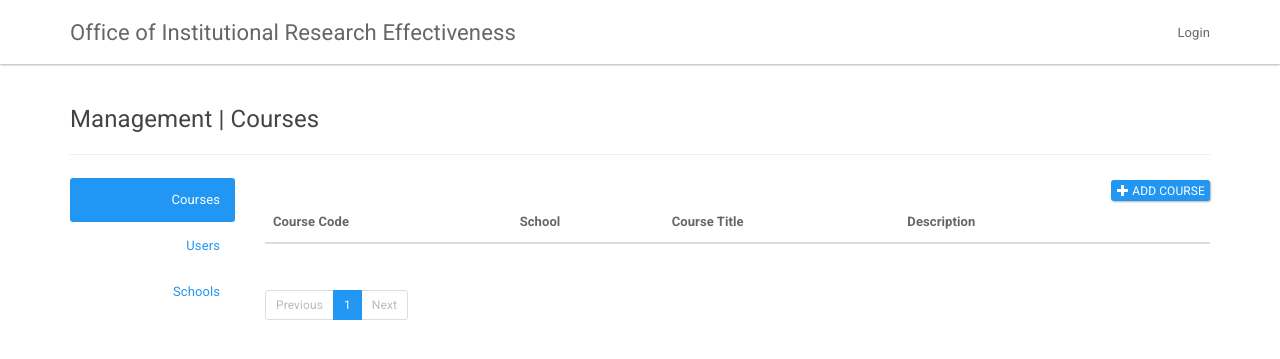
After one commit to skaex/oire, a Django app: page /courses/courses/ in a window 1280 px wide. The commit adds this page. Shown: the top 359 px of the page. Run offline with Django 3.2, Linux system fonts and the light colour scheme; data that the repository does not hold is empty; some libraries are stand-ins or nearby versions.

Commit message:
Add course management views
- Add course management views.
- Add school management views.

```diff
--- /dev/null
+++ b/courses/forms.py
@@ -0,0 +1,56 @@
+from django import forms
+from .models import School, Course
+
+EMPTY_SCHOOL_ERROR = "You have to provide a school name"
+
+
+class SchoolForm(forms.models.ModelForm):
+    class Meta:
+        model = School
+        fields = ('school', 'description')
+        widgets = {
+            'school': forms.fields.TextInput(attrs={
+                'placeholder': 'Enter a school name',
+                'class': 'form-control',
+            }),
+            'description': forms.Textarea(attrs={
+                'placeholder': 'Describe the school',
+                'class': 'form-control',
+            })
+        }
+        error_messages = {
+            'school': {'required': EMPTY_SCHOOL_ERROR}
+        }
+
+
+EMPTY_COURSE_CODE_ERROR = "You have to provide a course code"
+EMPTY_COURSE_TITLE_ERROR = "You have to provide a course title"
+EMPTY_COURSE_SCHOOL_ERROR = "You have to provide a course school"
+
+
+class CourseForm(forms.models.ModelForm):
+    class Meta:
+        model = Course
+        fields = ('code', 'title', 'school', 'description')
+        widgets = {
+            'code': forms.fields.TextInput(attrs={
+                'placeholder': 'Enter a course code',
+                'class': 'form-control',
+            }),
+            'title': forms.fields.TextInput(attrs={
+                'placeholder': 'Enter a course title',
+                'class': 'form-control',
+            }),
+            'description': forms.Textarea(attrs={
+                'placeholder': 'Enter a course description',
+                'class': 'form-control',
+            }),
+            'school': forms.fields.Select(attrs={
+                'class': 'form-control',
+            }),
+        }
+        error_messages = {
+            'code': {'required': EMPTY_COURSE_CODE_ERROR},
+            'title': {'required': EMPTY_COURSE_TITLE_ERROR},
+            'school': {'required': EMPTY_COURSE_SCHOOL_ERROR},
+        }
--- /dev/null
+++ b/courses/templates/courses/management/course/form.html
@@ -0,0 +1,5 @@
+{% extends "shared/management.html" %}
+{% block page %}Course Form{% endblock %}
+{% block pagecontent %}
+	{% include "shared/form.html" %}
+{% endblock %}
--- /dev/null
+++ b/courses/templates/courses/management/course/list.html
@@ -0,0 +1,33 @@
+{% extends "shared/management.html" %}
+{% block page %}Courses{% endblock %}
+{% block pagecontent %}
+<div class="pull-right">
+<a href="{% url 'new_course' %}" type="button" class="btn btn-xs btn-primary"><span class="glyphicon glyphicon-plus" aria-hidden="true"></span> Add course</a>
+</div>
+<table class="table table-hover">
+	<thead>
+	<tr>
+		<th>Course Code</th>
+		<th>School</th>
+		<th>Course Title</th>
+		<th>Description</th>
+		<th></th>
+		<th></th>
+	</tr>
+	</thead>
+	   {% for course in object_list %}
+         <tr>
+           <td>{{ course.code }}</td>
+           <td>{{ course.school }}</td>
+           <td>{{ course.title }}</td>
+           <td>{{ course.description }}</td>
+           <td><a href="{% url 'course_edit' course.id %}" ><span class="glyphicon glyphicon-edit" aria-hidden="true"></span></a></td>
+           <!-- <td><a href="{% url 'course_delete' course.id %}" ><span class="glyphicon glyphicon-remove" aria-hidden="true"></span></a></td> -->
+  		 </tr>
+       {% endfor %}
+	<tbody>
+
+	</tbody>
+</table>
+    {% include "shared/pagination.html" %}
+{% endblock %}
--- /dev/null
+++ b/courses/templates/courses/management/school/form.html
@@ -0,0 +1,5 @@
+{% extends "shared/management.html" %}
+{% block page %}School Form{% endblock %}
+{% block pagecontent %}
+	{% include "shared/form.html" %}
+{% endblock %}
--- /dev/null
+++ b/courses/urls.py
@@ -0,0 +1,28 @@
+from django.conf.urls import url
+from . import views
+
+urlpatterns = [
+	url(r'^schools/$',
+         views.SchoolListView.as_view(),
+         name='school_list'),
+	url(r'^schools/new/$', views.SchoolAddView.as_view(),
+		name='new_school'),
+	url(r'^schools/(?P<pk>\d+)/edit/$',
+           views.SchoolUpdateView.as_view(),
+           name='school_edit'),
+	url(r'^schools/(?P<pk>\d+)/delete/$',
+           views.SchoolDeleteView.as_view(),
+           name='school_delete'),
+  url(r'^courses/$',
+    views.CourseListView.as_view(),
+    name='course_list'),
+  url(r'^courses/new/$', views.CourseAddView.as_view(),
+    name='new_course'),
+  url(r'^courses/(?P<pk>\d+)/edit/$',
+           views.CourseUpdateView.as_view(),
+           name='course_edit'),
+  url(r'^courses/(?P<pk>\d+)/delete/$',
+           views.CourseDeleteView.as_view(),
+           name='course_delete'),
+
+]
--- a/courses/views.py
+++ b/courses/views.py
@@ -1,3 +1,68 @@
-from django.shortcuts import render
+from django.core.urlresolvers import reverse_lazy
+from django.views.generic.list import ListView
+from django.views.generic.edit import CreateView, UpdateView, DeleteView
+from braces.views import LoginRequiredMixin, PermissionRequiredMixin
+from django.contrib.messages.views import SuccessMessageMixin
+from .models import School, Course
+from .forms import SchoolForm, CourseForm
 
-# Create your views here.
+
+class SchoolMixin(LoginRequiredMixin, SuccessMessageMixin):
+    model = School
+
+
+class SchoolEditMixin(SchoolMixin):
+    template_name = 'courses/management/school/form.html'
+    form_class = SchoolForm
+    success_url = reverse_lazy('school_list')
+
+
+class SchoolListView(SchoolMixin, ListView):
+    template_name = 'courses/management/school/list.html'
+    paginate_by = 10
+
+
+class SchoolAddView(SchoolEditMixin, CreateView):
+    success_message = "%(school)s was created successfully"
+
+
+class SchoolUpdateView(SchoolEditMixin, UpdateView):
+    success_message = "%(school)s was updated successfully"
+
+
+# TODO: I don't think there should be a delete view here. I'll just leave
+# it in for debugging purposes.
+class SchoolDeleteView(SchoolMixin, DeleteView):
+    success_url = reverse_lazy('school_list')
+    template_name = 'courses/management/school/delete.html'
+    success_message = "%(school)s was deleted successfully"
+
+
+class CourseMixin(LoginRequiredMixin, SuccessMessageMixin):
+    model = Course
+
+
+class CourseEditMixin(CourseMixin, SuccessMessageMixin):
+    template_name = 'courses/management/course/form.html'
+    form_class = CourseForm
+    success_url = reverse_lazy('course_list')
+
+
+class CourseListView(CourseMixin, ListView):
+    template_name = 'courses/management/course/list.html'
+    paginate_by = 10
+
+
+class CourseAddView(CourseEditMixin, CreateView):
+    success_message = "%(code)s was deleted successfully"
+
+
+class CourseUpdateView(CourseEditMixin, UpdateView):
+    success_message = "%(code)s was updated successfully"
+
+
+# TODO: I don't think there should be a delete view here too
+class CourseDeleteView(CourseMixin, DeleteView):
+    success_url = reverse_lazy('course_list')
+    template_name = 'courses/management/course/delete.html'
+    success_message = "%(code)s was deleted successfully"
--- a/oire/templates/shared/management.html
+++ b/oire/templates/shared/management.html
@@ -10,9 +10,9 @@
 	<div class="row">
 		<div class="col-md-2">
 			<ul class="nav nav-pills nav-stacked text-right">
-
-			  <li role="presentation" class="{% active 'users' %}"><a href="{% url 'user_list' %}">Users</a></li>
-
+                <li role="presentation" class="{% active 'courses' %}"><a href="{% url 'course_list' %}">Courses</a></li>
+                <li role="presentation" class="{% active 'users' %}"><a href="{% url 'user_list' %}">Users</a></li>
+                <li role="presentation" class="{% active 'schools' %}"><a href="{% url 'school_list' %}">Schools</a></li>
 			</ul>
 		</div>
 		<div class="col-md-10">
--- a/oire/urls.py
+++ b/oire/urls.py
@@ -18,5 +18,6 @@ from django.contrib import admin
 
 urlpatterns = [
     url(r'^admin/', admin.site.urls),
-    url(r'^accounts/', include('accounts.urls'))
+    url(r'^accounts/', include('accounts.urls')),
+    url(r'^courses/', include('courses.urls')),
 ]
```
Also changed, not shown: courses/templates/courses/management/course/delete.html (added, +12 -0 lines), courses/templates/courses/management/school/delete.html (added, +12 -0 lines), courses/templates/courses/management/school/list.html (added, +29 -0 lines), courses/tests/test_forms.py (added, +90 -0 lines), courses/tests/test_views.py (added, +58 -0 lines), 1 other file.
